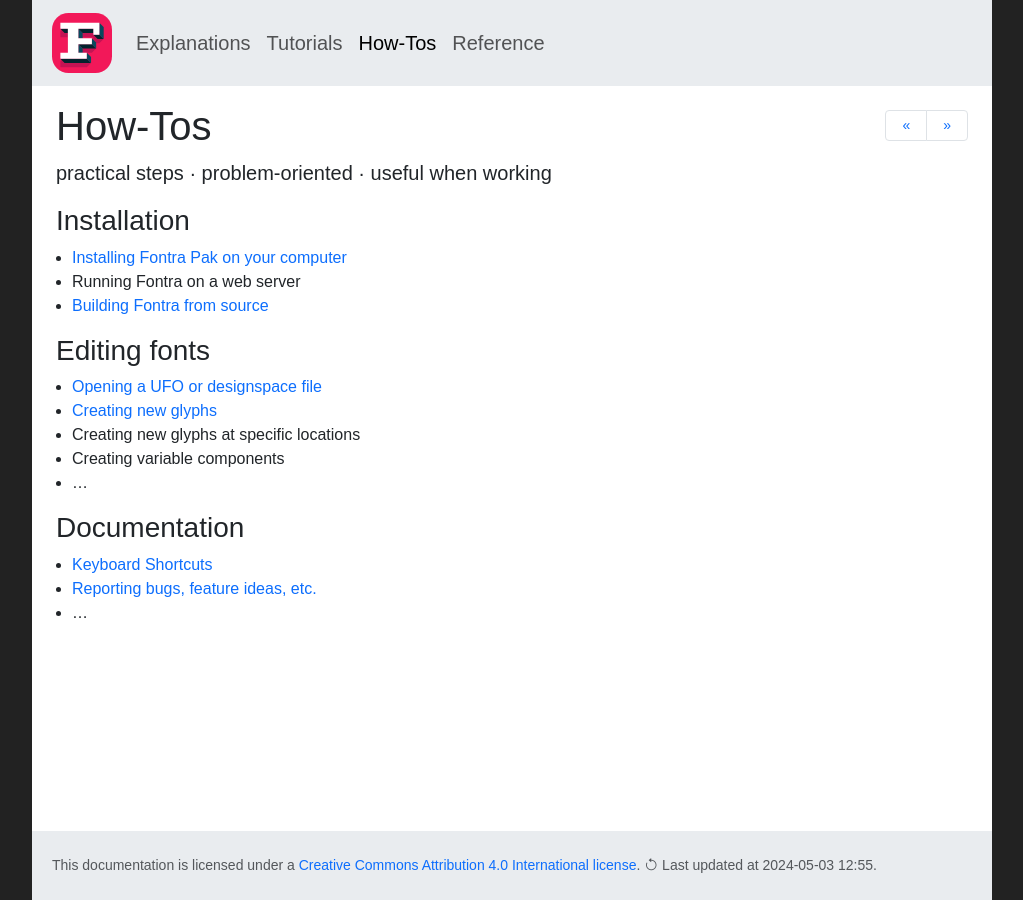
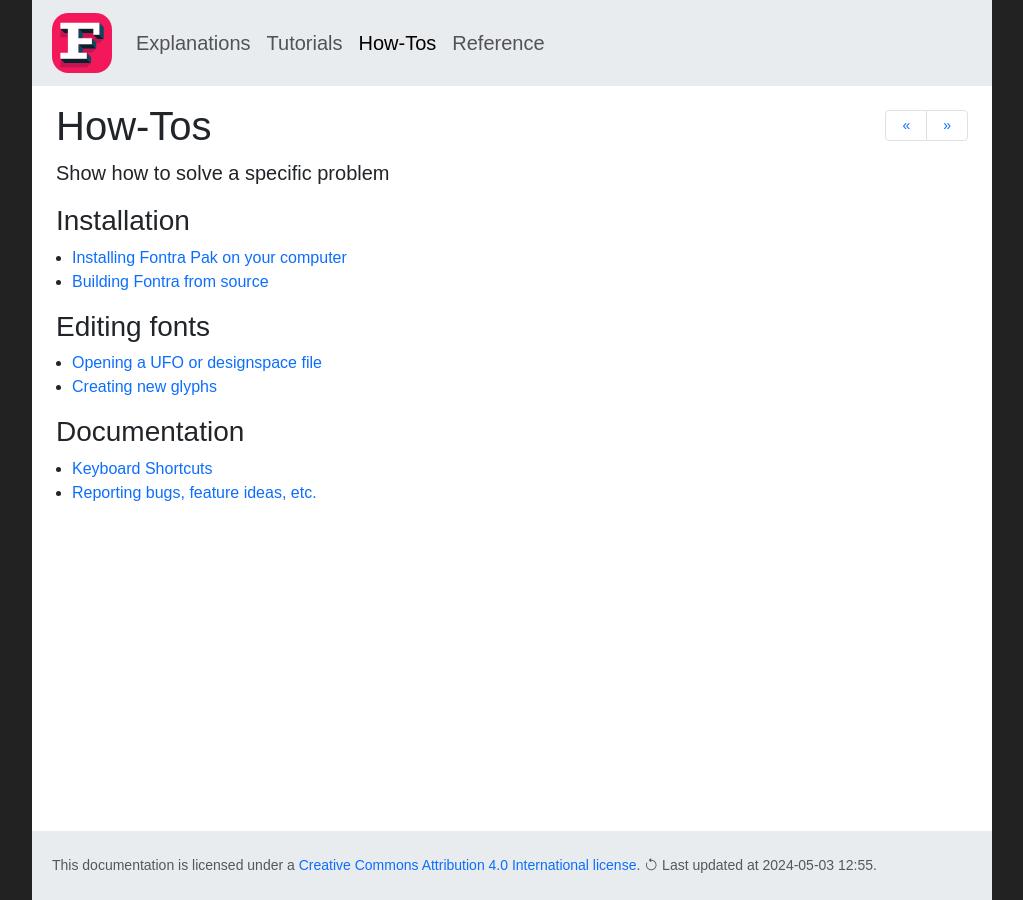
Before and after one commit to googlefonts/fontra-docs, a Jekyll site: the page built from _how-tos/how-tos.md, in a window 1280 px wide. Shown: the whole page, without its empty margins (128-1151 px from the left). Built offline with Jekyll 4.4.1, drawn with Linux system fonts in a browser that asks for light colours; nearby versions of some CDN libraries; some web fonts are replaced.

Commit message:
Hide information which are not done, yet

```diff
--- a/_how-tos/how-tos.md
+++ b/_how-tos/how-tos.md
@@ -6,25 +6,28 @@
 order     : 2
 ---
 
-practical steps · problem-oriented · useful when working
+Show how to solve a specific problem
 {: .lead }
 
 ### Installation
 
 - [Installing Fontra Pak on your computer](installing-fontra-pak)
+- [Building Fontra from source](building-fontra-from-source)
+{% comment %}
 - Running Fontra on a web server
-- [Building Fontra from source](building-fontra-from-source)
+{% endcomment %}
 
 ### Editing fonts
 
 - [Opening a UFO or designspace file](opening-ufo-designspace)
 - [Creating new glyphs](create-new-glyph)
+{% comment %}
 - Creating new glyphs at specific locations
 - Creating variable components
 - ...
+{% endcomment %}
 
 ### Documentation
 
 - [Keyboard Shortcuts](keyboard-shortcuts)
 - [Reporting bugs, feature ideas, etc.](reporting)
-- ...
```
Also changed, not shown: _explanations/documentation.md (+3 -1 lines), _explanations/explanations.md (+5 -2 lines), _reference/reference.md (+2 -0 lines), _tutorials/tutorials.md (+1 -5 lines).
